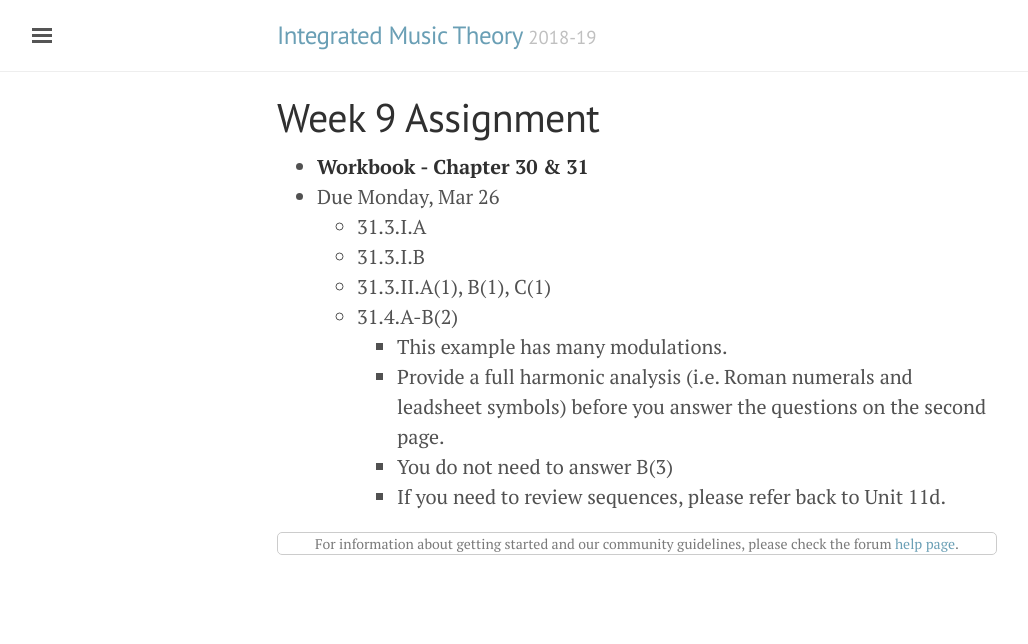
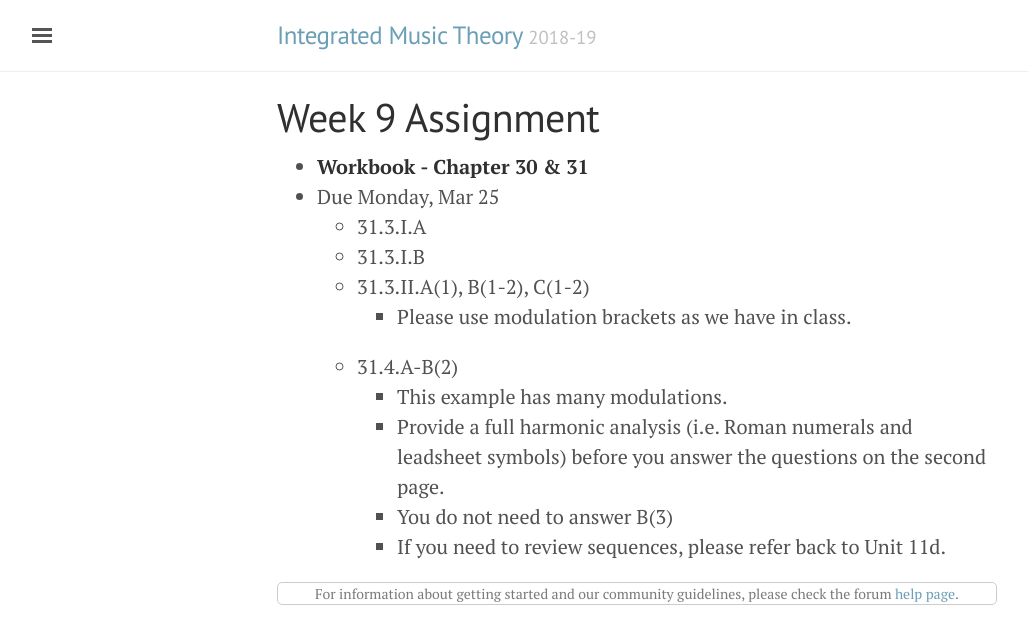
Before and after one commit to intmus/inttheory19-20, a Jekyll site: the page built from _assignments/Spring-semester/2018-03-26.md, in a window 1280 px wide. Shown: the top 644 px of the page, without its empty margins (3-1031 px from the left). Built offline with Jekyll 4.4.1, drawn with Linux system fonts in a browser that asks for light colours; comment, search, counter and statistics services are not loaded.

Commit message:
Assignment clarification and modulation edit

```diff
--- a/_assignments/Spring-semester/2018-03-26.md
+++ b/_assignments/Spring-semester/2018-03-26.md
@@ -1,14 +1,15 @@
 ---
 title: Week 9 Assignment
-due: Mar 26
+due: Mar 25
 layout: forum
 ---
 
 - **Workbook - Chapter 30 & 31**
-- Due Monday, Mar 26
+- Due Monday, Mar 25
     - 31.3.I.A
     - 31.3.I.B
-    - 31.3.II.A(1), B(1), C(1)
+    - 31.3.II.A(1), B(1-2), C(1-2)
+        - Please use modulation brackets as we have in class.
     - 31.4.A-B(2)
         - This example has many modulations.
         - Provide a full harmonic analysis (i.e. Roman numerals and leadsheet symbols) before you answer the questions on the second page.
```
Also changed, not shown: _20-advanced-chromatic-techniques/b1-ex-advancedmodulation.md (+1 -1 lines).
